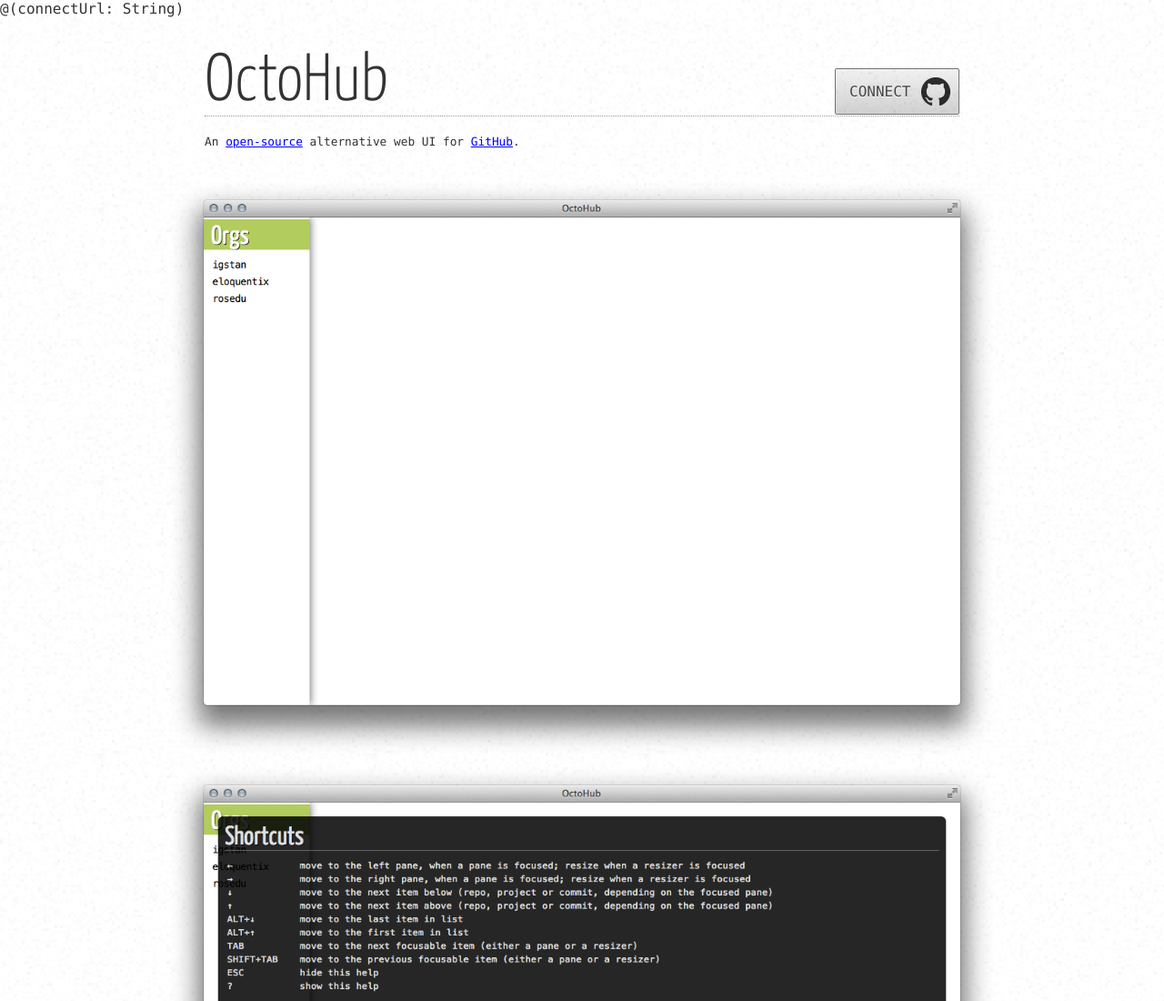
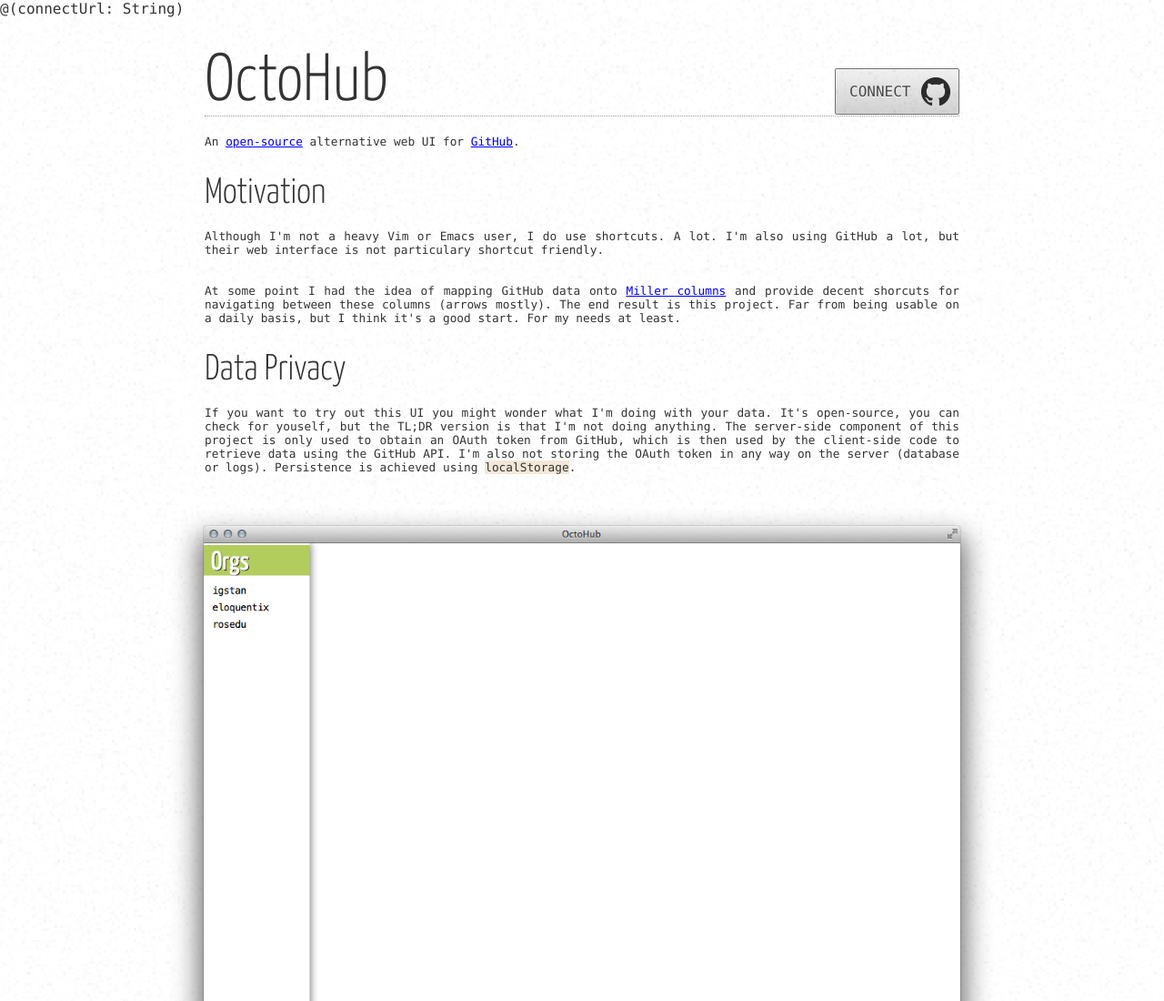
Before and after one commit to igstan/octohub, a plain HTML site: page app/views/index.scala.html in a window 1280 px wide. Shown: the top 1100 px of the page at 91% size. Drawn offline with Linux system fonts and the light colour scheme.

Commit message:
Add section on motivation and data privacy to the app homepage

```diff
--- a/app/views/index.scala.html
+++ b/app/views/index.scala.html
@@ -19,6 +19,27 @@
 
 <p>An <a href="https://github.com/igstan/octohub">open-source</a> alternative
   web UI for <a href="https://github.com">GitHub</a>.</p>
+
+<h3>Motivation</h3>
+
+<p>Although I'm not a heavy Vim or Emacs user, I do use shortcuts. A lot. I'm also
+  using GitHub a lot, but their web interface is not particulary shortcut friendly.</p>
+
+<p>At some point I had the idea of mapping GitHub data onto
+  <a href="http://en.wikipedia.org/wiki/Miller_columns">Miller columns</a> and
+  provide decent shorcuts for navigating between these columns (arrows mostly).
+  The end result is this project. Far from being usable on a daily basis, but I
+  think it's a good start. For my needs at least.</p>
+
+<h3>Data Privacy</h3>
+
+<p>If you want to try out this UI you might wonder what I'm doing with your
+  data. It's open-source, you can check for youself, but the TL;DR version is
+  that I'm not doing anything. The server-side component of this project is
+  only used to obtain an OAuth token from GitHub, which is then used by the
+  client-side code to retrieve data using the GitHub API. I'm also not storing
+  the OAuth token in any way on the server (database or logs). Persistence is
+  achieved using <code>localStorage</code>.</p>
 
 <div class="screens">
   <a href="@connectUrl"><img alt="screen 01" src="/img/screen-01.png" width="920"></a>
--- a/public/css/home.css
+++ b/public/css/home.css
@@ -102,3 +102,7 @@
 .connect:hover {
   box-shadow: inset 0 0 1px white, 0 0 3px #777;
 }
+code {
+  background: #f3e8d8;
+  font-family: menlo, monaco, courier, 'courier new', monospace;
+}
```
Also changed, not shown: readme.md.
